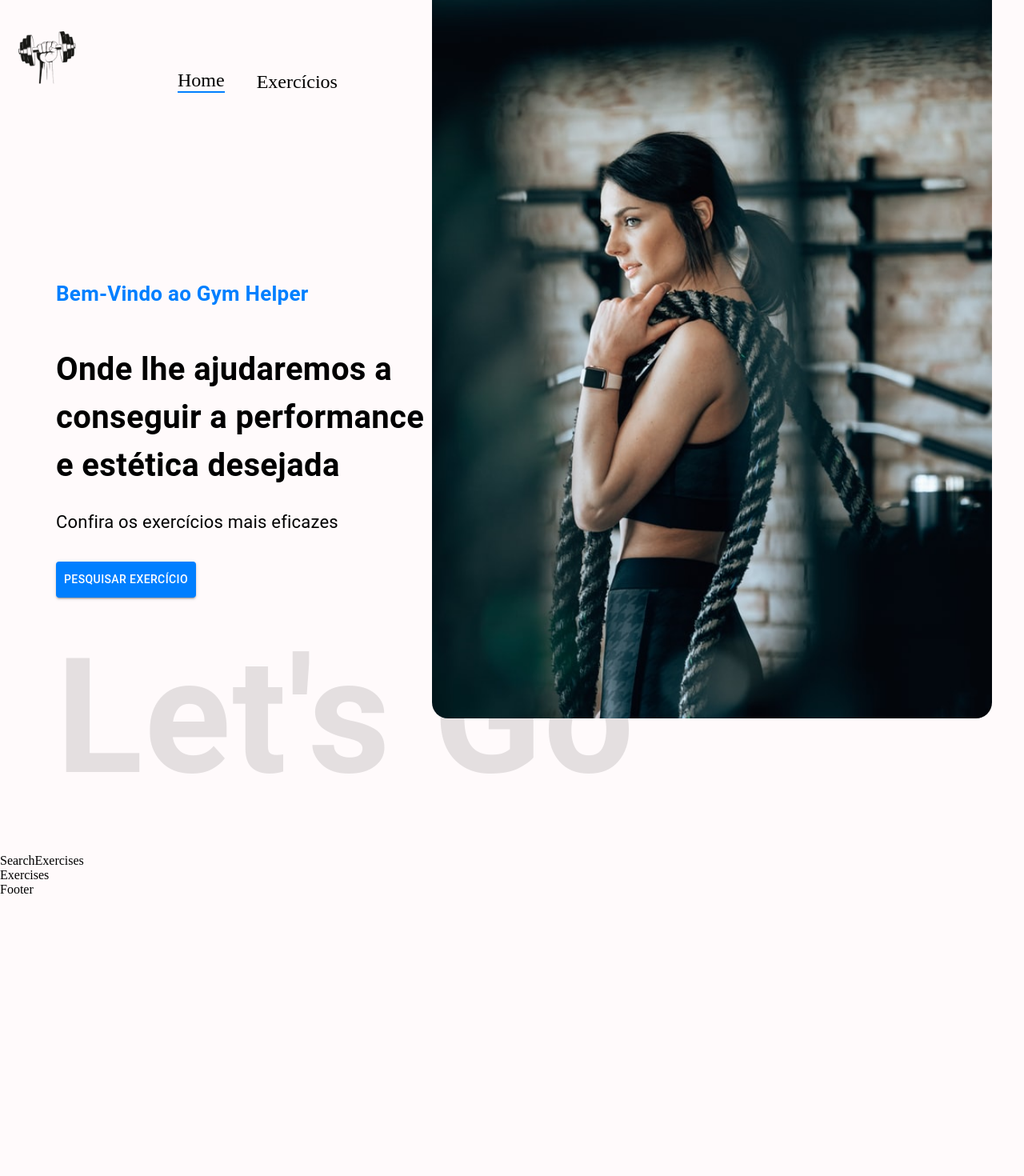
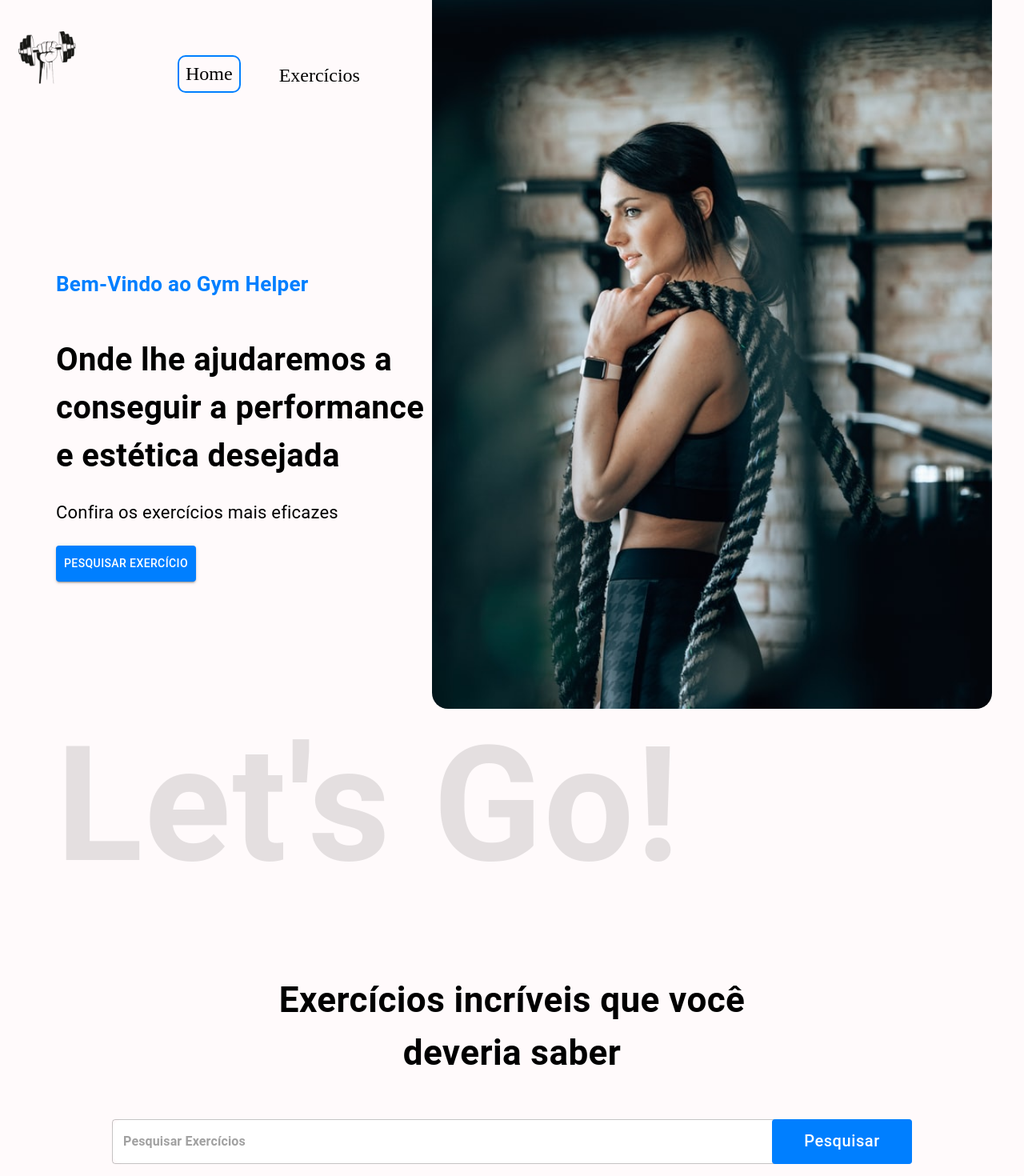
Before and after one commit to DanielEgiidio/gym-helper, a React (Create React App) app: page / in a window 1280 px wide. Shown: the top 1470 px of the page at 80% size. Before the commit the page ends 1121 px from the top, so only its background shows below. Built offline with nearby package versions, Linux system fonts and the light colour scheme.

Commit message:
Estruturação do componente Search

```diff
--- a/src/App.css
+++ b/src/App.css
@@ -23,7 +23,7 @@ body {
   display: flex;
   justify-content: center;
   align-items: center;
-  color: #FF2625;
+  color: #007fff;
   font-size: 25px;
   border-radius: 4px;
   position: absolute;
@@ -69,7 +69,7 @@ body {
   width: 400px;
   height: 445px;
   background: #fff;
-  border-top: 4px solid #FF2625;
+  border-top: 4px solid #007fff;
   border-bottom-left-radius: 20px;
   text-decoration: none;
   display: flex;
@@ -95,8 +95,8 @@ body {
 }
 
 .search-btn:hover {
-  color: #FF2625 !important;
-  border: 1px solid #FF2625 !important;
+  color: #007fff !important;
+  border: 1px solid #007fff !important;
 }
 
 .exercise-video {
--- a/src/components/HeadBanner.js
+++ b/src/components/HeadBanner.js
@@ -6,7 +6,7 @@ import HeadbannerImage from "../assets/images/banner.png";
 const HeadBanner = () => {
   return (
     <Box
-      sx={{ mt: { lg: "212px", sx: "70px" }, ml: { sm: "50px" } }}
+      sx={{ mt: { lg: "200px", sx: "70px" }, ml: { sm: "50px" } }}
       position="relative"
       p="20px"
     >
@@ -25,7 +25,7 @@ const HeadBanner = () => {
         <br /> e estética desejada
       </Typography>
 
-      <Typography fontSize="22px" lineHeight="35px" mb={4}>
+      <Typography fontSize="22px" lineHeight="35px" mb={3}>
         Confira os exercícios mais eficazes
       </Typography>
 
@@ -47,8 +47,9 @@ const HeadBanner = () => {
           display: { lg: "block", xs: "none" },
         }}
         fontSize="200px"
+        pt="130px"
       >
-        Let's Go
+        Let's Go!
       </Typography>
 
       <img src={HeadbannerImage} alt="logo" className="hero-banner-img" />
--- a/src/components/Navbar.js
+++ b/src/components/Navbar.js
@@ -29,12 +29,22 @@ const Navbar = () => {
           style={{
             textDecoration: "none",
             color: "#000",
-            borderBottom: "2px solid #007fff ",
+            padding: "8px",
+            borderRadius: "10px",
+            border: "2px solid #007fff ",
           }}
         >
           Home
         </Link>
-        <a href="#exercises" style={{ textDecoration: "none", color: "#000 " }}>
+        <a
+          href="#exercises"
+          style={{
+            textDecoration: "none",
+            color: "#000",
+            padding: "8px",
+            borderRadius: "10px",
+          }}
+        >
           Exercícios
         </a>
       </Stack>
--- a/src/components/SearchExercises.js
+++ b/src/components/SearchExercises.js
@@ -1,7 +1,50 @@
 import React from "react";
+import { Box, Button, Stack, TextField, Typography } from "@mui/material";
 
 const SearchExercises = () => {
-  return <div>SearchExercises</div>;
+  return (
+    <Stack alignItems="center" mt="20px" justifyContent="center" p="20px">
+      <Typography
+        fontWeight={700}
+        mb="50px"
+        textAlign="center"
+        sx={{ fontSize: { lg: "44px", sx: "30px" } }}
+      >
+        Exercícios incríveis que você <br />
+        deveria saber
+      </Typography>
+      <Box position="relative" mb="72px">
+        <TextField
+          sx={{
+            input: { fontWeight: "700", border: "none", borderRadius: "4px" },
+            width: { lg: "1000px", xs: "350px" },
+            backgroundColor: "#FFF",
+            borderRadius: "15px",
+          }}
+          height="76px"
+          value=""
+          onChange={(e) => {}}
+          placeholder="Pesquisar Exercícios"
+          type="text"
+        />
+        <Button
+          className="search-btn"
+          sx={{
+            bgcolor: "#007fff",
+            color: "#FFF",
+            textTransform: "none",
+            width: { lg: "175px", xs: "80px" },
+            fontSize: { lg: "20px", xs: "14px" },
+            height: "56px",
+            position: "absolute",
+            right: "0",
+          }}
+        >
+          Pesquisar
+        </Button>
+      </Box>
+    </Stack>
+  );
 };
 
 export default SearchExercises;
```
